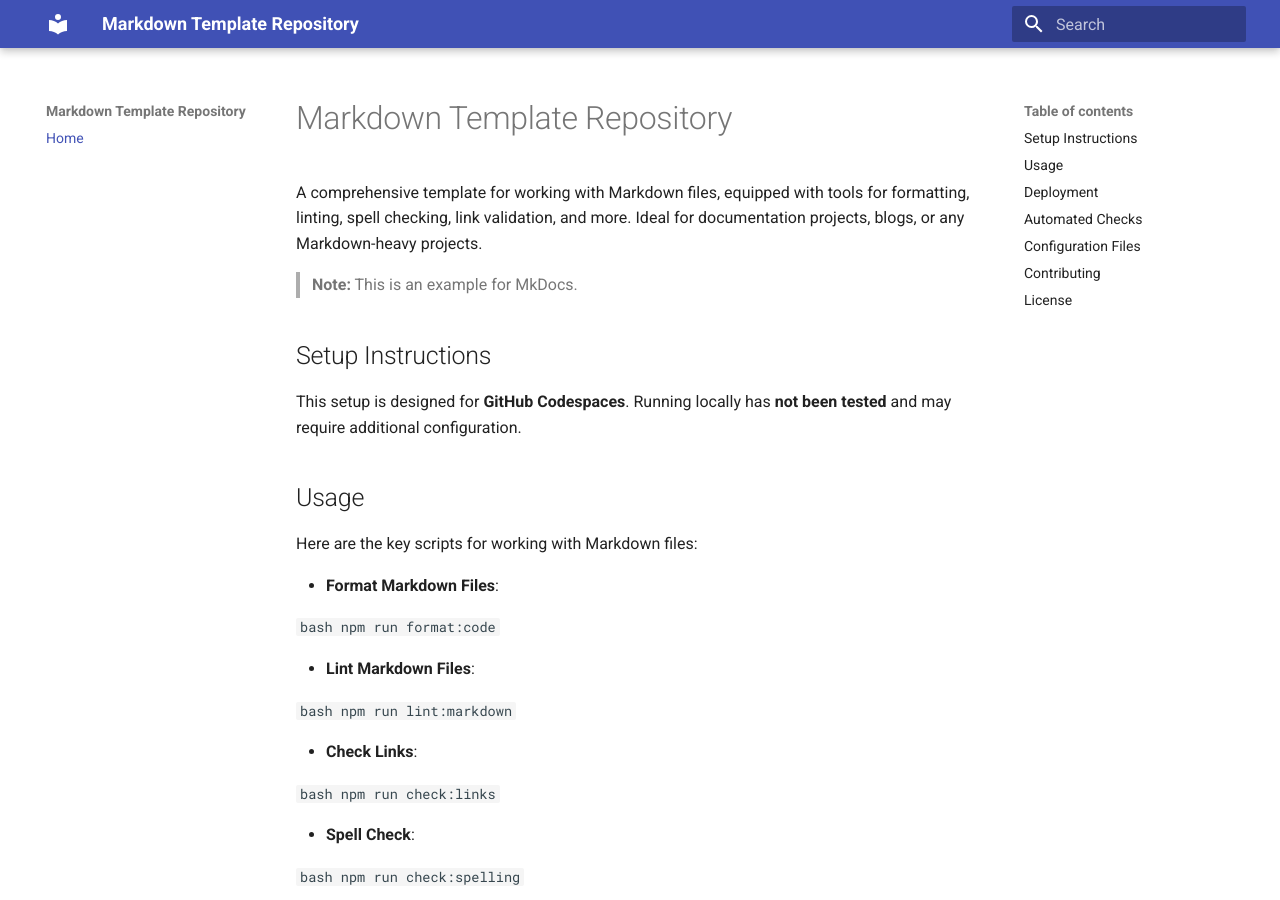
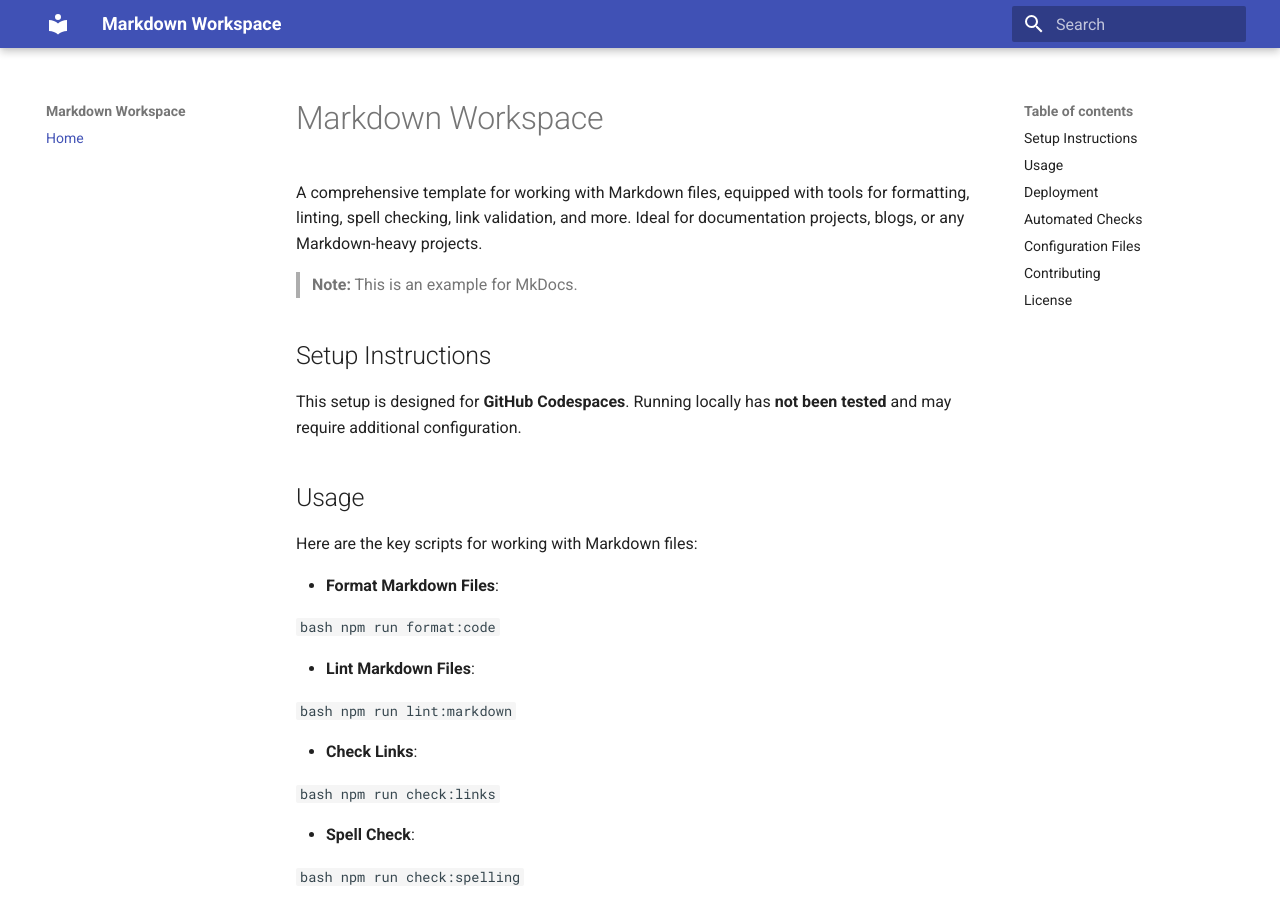
Before and after one commit to Jekwwer/markdown-workspace, an MkDocs documentation site: the page built from docs/index.md, in a window 1280 px wide and 900 px high. Built offline with MkDocs 1.6.1 and Material for MkDocs 9.7.7, drawn with Linux system fonts in a browser that asks for light colours.

Commit message:
chore(repo): update repository name to "markdown-workspace"
Updated all references of the repository name from "markdown-template" to "markdown-workspace" across documentation, configuration, and package files to reflect the new naming convention.

[FILES MODIFIED]
 - .devcontainer/devcontainer.json
 - .github/ISSUE_TEMPLATE/FEATURE_REQUEST.md
 - .github/ISSUE_TEMPLATE/QUESTIONS_OR_HELP.md
 - .github/ISSUE_TEMPLATE/SECURITY_ISSUE_REPORT.md
 - .github/ISSUE_TEMPLATE/config.yml
 - README.md
 - SECURITY.md
 - docs/index.md
 - mkdocs.yml
 - package-lock.json
 - package.json

[FEATURES/CHANGES]
 - Updated repository name in devcontainer settings.
 - Updated repository name in GitHub issue templates.
 - Updated title in documentation and README.
 - Adjusted package configuration to reflect new repo name.
 - Updated security policy and documentation references.
 - Changed site name and URL in mkdocs configuration.

[PURPOSE]
 - Synchronize all parts of the project with the new repository name for consistency and clarity.

[IMPACT]
 - Aligns all internal references, URLs, and documentation with the updated repository name to prevent confusion.

```diff
--- a/docs/index.md
+++ b/docs/index.md
@@ -1,4 +1,4 @@
-# Markdown Template Repository
+# Markdown Workspace
 
 A comprehensive template for working with Markdown files, equipped with tools for formatting, linting, spell checking,
 link validation, and more. Ideal for documentation projects, blogs, or any Markdown-heavy projects.
@@ -85,4 +85,4 @@ We welcome contributions! Please open an issue or submit a pull request to sugge
 ## License
 
 This project is licensed under the MIT License.
-See the [LICENSE](https://github.com/Jekwwer/markdown-template/blob/main/LICENSE) file for more details.
+See the [LICENSE](https://github.com/Jekwwer/markdown-workspace/blob/main/LICENSE) file for more details.
--- a/mkdocs.yml
+++ b/mkdocs.yml
@@ -1,5 +1,5 @@
-site_name: Markdown Template Repository
-site_url: https://jekwwer.github.io/markdown-template
+site_name: Markdown Workspace
+site_url: https://jekwwer.github.io/markdown-workspace
 theme:
   name: material
 nav:
```
Also changed, not shown: README.md (+2 -2 lines), SECURITY.md (+3 -3 lines), package.json (+4 -4 lines), .github/ISSUE_TEMPLATE/FEATURE_REQUEST.md, .github/ISSUE_TEMPLATE/QUESTIONS_OR_HELP.md, .github/ISSUE_TEMPLATE/SECURITY_ISSUE_REPORT.md, 3 other files.
